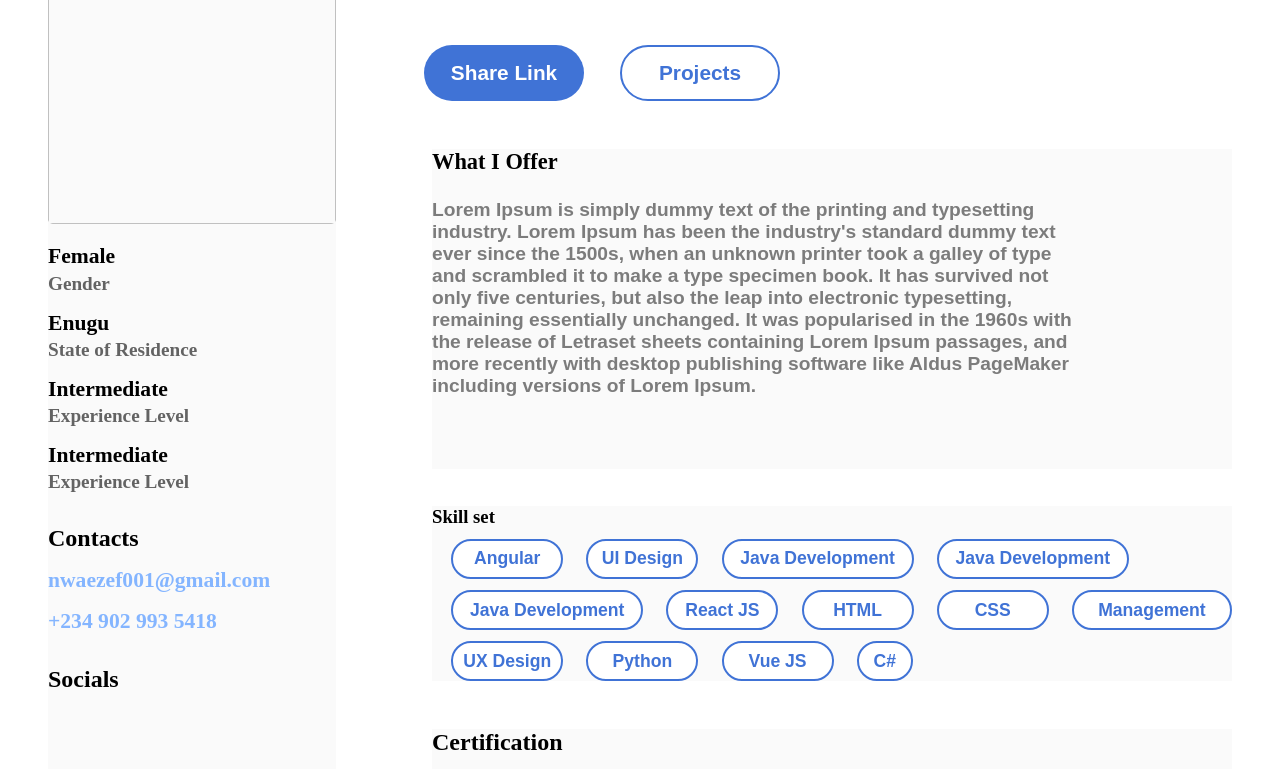
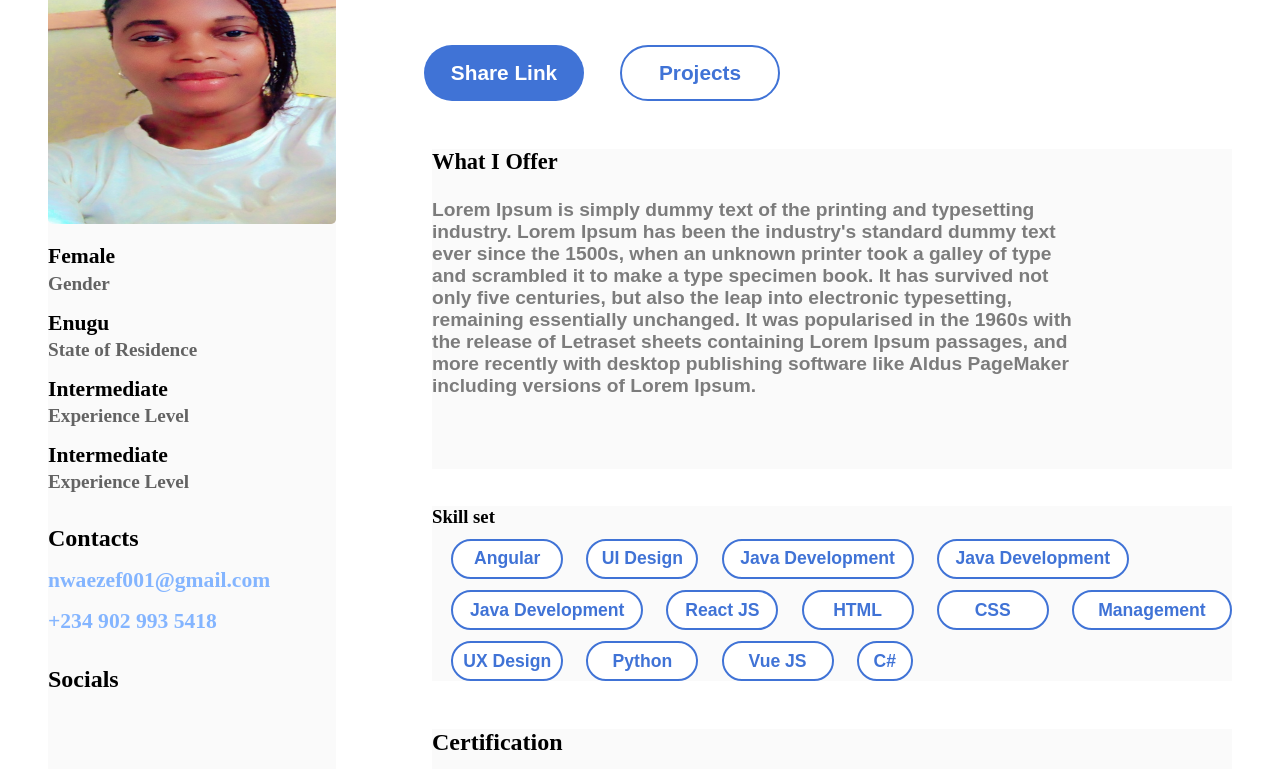
Before and after one commit to favylove/assignment, a plain HTML site: page Index.html in a window 1280 px wide. Shown: the part 104-873 px from the top of the page. Drawn offline with Linux system fonts and the light colour scheme.

Commit message:
Update and rename fav.html to Index.html

```diff
--- a/fav.html
+++ b/Index.html
@@ -15,7 +15,7 @@
     <!-- The container housing the entire portfolio -->
     <div class="container">
         <div class="bio_data">
-            <img src="images/fav photo.jpg" alt="">
+            <img src="./IMG-20240319-WA0013.jpg" alt="">
             <h3>Female</h3>
             <p>Gender</p>
             <h3>Enugu</h3>
```
